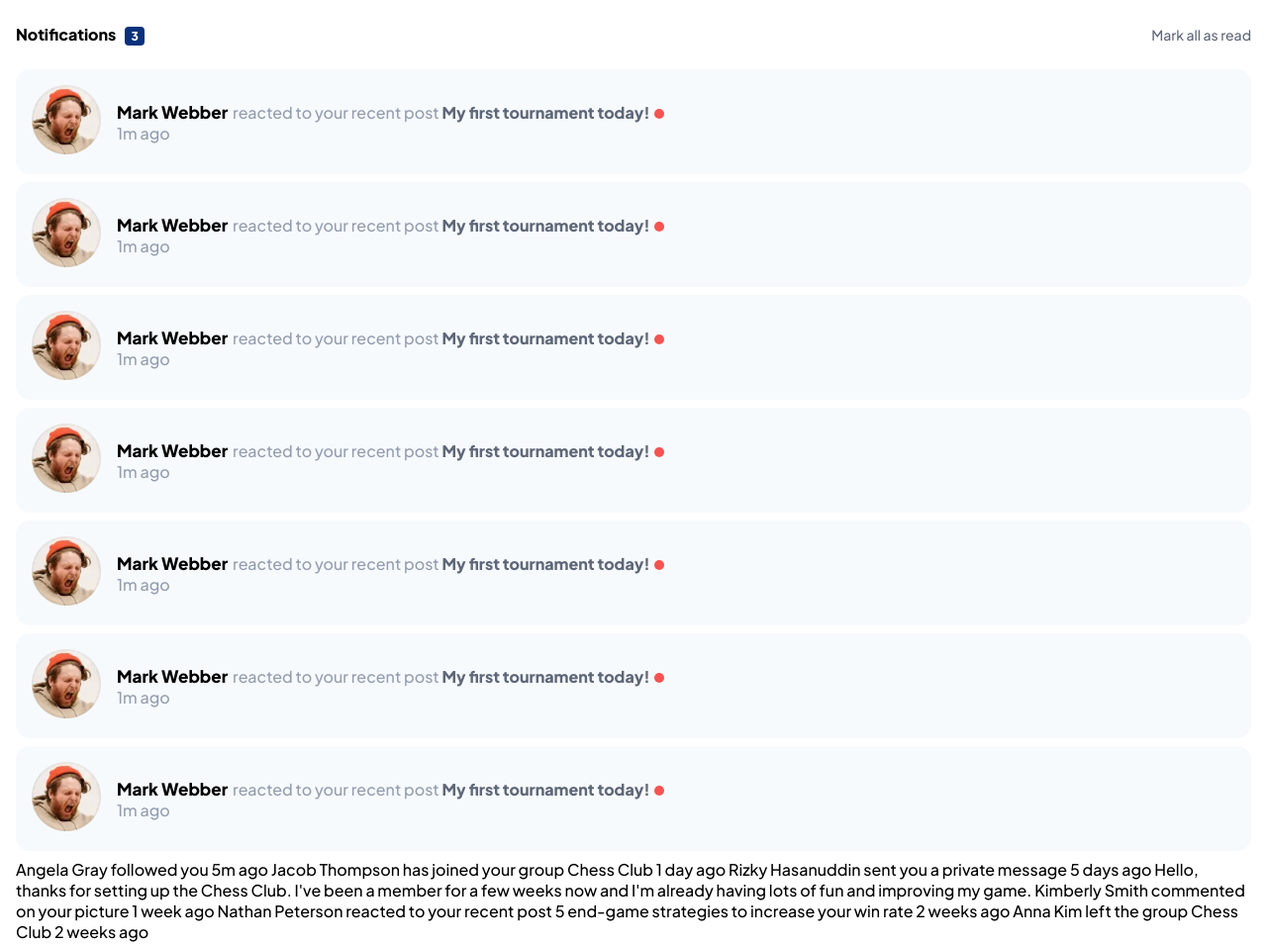
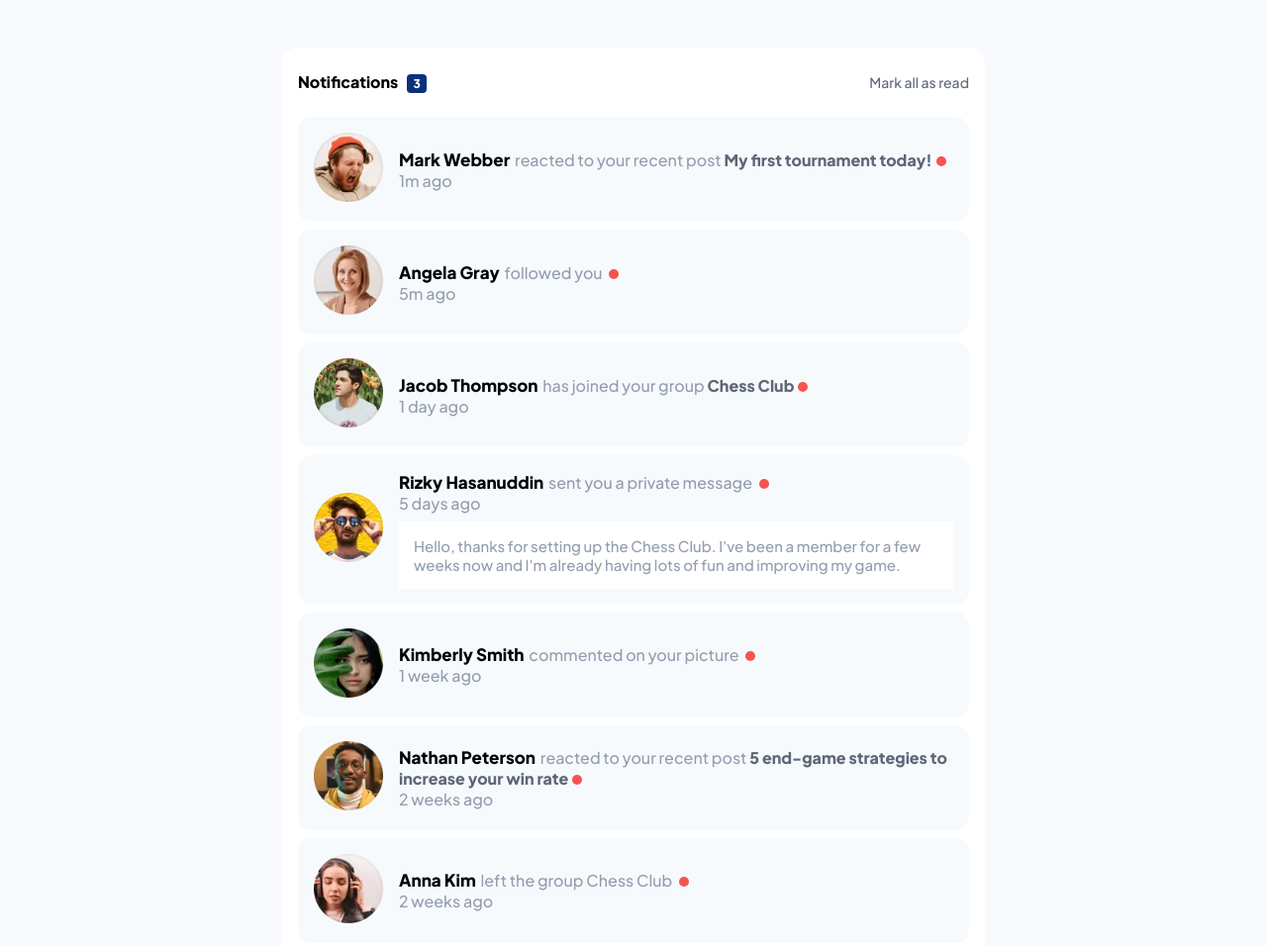
Before and after one commit to javascriptor1/notifications-page-main, a plain HTML site: page index.html in a window 1280 px wide. Shown: the top 956 px of the page at 99% size. Drawn offline with Linux system fonts and the light colour scheme.

Commit message:
users data updated

```diff
--- a/index.html
+++ b/index.html
@@ -47,9 +47,11 @@
         <div class="content-div__details">
           <div>
             <p class="content-div__text">
-              <span class="content-div__username">Mark Webber</span> reacted to
-              your recent post
-              <span class="content-div__post">My first tournament today!</span>
+              <a class="content-div__username" href="/">Mark Webber</a> reacted
+              to your recent post
+              <a class="content-div__post" href="/"
+                >My first tournament today!</a
+              >
             </p>
           </div>
           <p class="content-div__time">1m ago</p>
@@ -59,7 +61,7 @@
       <div class="content-div">
         <div>
           <img
-            src="assets/images/avatar-mark-webber.webp"
+            src="assets/images/avatar-angela-gray.webp"
             alt="user profile image"
           />
         </div>
@@ -67,19 +69,20 @@
         <div class="content-div__details">
           <div>
             <p class="content-div__text">
-              <span class="content-div__username">Mark Webber</span> reacted to
-              your recent post
-              <span class="content-div__post">My first tournament today!</span>
+              <a class="content-div__username" href="/">Angela Gray</a> followed
+              you
+              <span class="content-div__post"></span>
             </p>
           </div>
-          <p class="content-div__time">1m ago</p>
+          <p class="content-div__time">5m ago</p>
         </div>
       </div>
       <!-- content div items here -------------------------- -->
+
       <div class="content-div">
         <div>
           <img
-            src="assets/images/avatar-mark-webber.webp"
+            src="assets/images/avatar-jacob-thompson.webp"
             alt="user profile image"
           />
         </div>
@@ -87,19 +90,19 @@
         <div class="content-div__details">
           <div>
             <p class="content-div__text">
-              <span class="content-div__username">Mark Webber</span> reacted to
-              your recent post
-              <span class="content-div__post">My first tournament today!</span>
+              <a class="content-div__username" href="/">Jacob Thompson</a> has
+              joined your group
+              <a class="content-div__post" href="/">Chess Club</a>
             </p>
           </div>
-          <p class="content-div__time">1m ago</p>
+          <p class="content-div__time">1 day ago</p>
         </div>
       </div>
       <!-- content div items here -------------------------- -->
       <div class="content-div">
         <div>
           <img
-            src="assets/images/avatar-mark-webber.webp"
+            src="assets/images/avatar-rizky-hasanuddin.webp"
             alt="user profile image"
           />
         </div>
@@ -107,19 +110,25 @@
         <div class="content-div__details">
           <div>
             <p class="content-div__text">
-              <span class="content-div__username">Mark Webber</span> reacted to
-              your recent post
-              <span class="content-div__post">My first tournament today!</span>
+              <a class="content-div__username" href="/">Rizky Hasanuddin</a>
+              sent you a private message
+              <span class="content-div__post"></span>
             </p>
           </div>
-          <p class="content-div__time">1m ago</p>
+          <p class="content-div__time">5 days ago</p>
+          <p class="content-div__privateMessage">
+            Hello, thanks for setting up the Chess Club. I've been a member for
+            a few weeks now and I'm already having lots of fun and improving my
+            game.
+          </p>
         </div>
       </div>
       <!-- content div items here -------------------------- -->
+
       <div class="content-div">
         <div>
           <img
-            src="assets/images/avatar-mark-webber.webp"
+            src="assets/images/avatar-kimberly-smith.webp"
             alt="user profile image"
           />
         </div>
@@ -127,19 +136,20 @@
         <div class="content-div__details">
           <div>
             <p class="content-div__text">
-              <span class="content-div__username">Mark Webber</span> reacted to
-              your recent post
-              <span class="content-div__post">My first tournament today!</span>
+              <a class="content-div__username" href="/">Kimberly Smith</a>
+              commented on your picture
+              <span class="content-div__post"></span>
             </p>
           </div>
-          <p class="content-div__time">1m ago</p>
+          <p class="content-div__time">1 week ago</p>
         </div>
       </div>
       <!-- content div items here -------------------------- -->
+
       <div class="content-div">
         <div>
           <img
-            src="assets/images/avatar-mark-webber.webp"
+            src="assets/images/avatar-nathan-peterson.webp"
             alt="user profile image"
           />
         </div>
@@ -147,19 +157,22 @@
         <div class="content-div__details">
           <div>
             <p class="content-div__text">
-              <span class="content-div__username">Mark Webber</span> reacted to
-              your recent post
-              <span class="content-div__post">My first tournament today!</span>
+              <a class="content-div__username" href="/">Nathan Peterson</a>
+              reacted to your recent post
+              <a class="content-div__post" href="/"
+                >5 end-game strategies to increase your win rate</a
+              >
             </p>
           </div>
-          <p class="content-div__time">1m ago</p>
+          <p class="content-div__time">2 weeks ago</p>
         </div>
       </div>
       <!-- content div items here -------------------------- -->
+
       <div class="content-div">
         <div>
           <img
-            src="assets/images/avatar-mark-webber.webp"
+            src="assets/images/avatar-anna-kim.webp"
             alt="user profile image"
           />
         </div>
@@ -167,21 +180,14 @@
         <div class="content-div__details">
           <div>
             <p class="content-div__text">
-              <span class="content-div__username">Mark Webber</span> reacted to
-              your recent post
-              <span class="content-div__post">My first tournament today!</span>
+              <a class="content-div__username" href="/">Anna Kim</a> left the
+              group Chess Club
+              <span class="content-div__post"></span>
             </p>
           </div>
-          <p class="content-div__time">1m ago</p>
+          <p class="content-div__time">2 weeks ago</p>
         </div>
       </div>
-      Angela Gray followed you 5m ago Jacob Thompson has joined your group Chess
-      Club 1 day ago Rizky Hasanuddin sent you a private message 5 days ago
-      Hello, thanks for setting up the Chess Club. I've been a member for a few
-      weeks now and I'm already having lots of fun and improving my game.
-      Kimberly Smith commented on your picture 1 week ago Nathan Peterson
-      reacted to your recent post 5 end-game strategies to increase your win
-      rate 2 weeks ago Anna Kim left the group Chess Club 2 weeks ago
     </main>
 
     <footer class="attribution">
--- a/style.css
+++ b/style.css
@@ -16,6 +16,10 @@
 }
 body {
   font-family: "Plus Jakarta Sans", sans-serif;
+  display: flex;
+  flex-direction: column;
+  justify-content: center;
+  align-items: center;
 }
 
 .main-container {
@@ -41,14 +45,19 @@ div h1 span {
   font-size: 12px;
   padding: 2px 0.4rem;
   border-radius: 4px;
-  vertical-align:middle;
+  vertical-align: middle;
   display: inline-block;
   margin-left: 0.5em;
-
 }
 .header-div__readAll {
   color: var(--Dark-grayish-blue);
   font-size: 14px;
+}
+.header-div__readAll:hover {
+  color: var(--Blue);
+  font-size: 14px;
+  cursor: pointer;
+  font-weight: bold;
 }
 
 /* Content div style ----------------- */
@@ -64,7 +73,7 @@ div h1 span {
   margin-bottom: 0.5em;
 }
 
-img[alt="user profile image"]{
+img[alt="user profile image"] {
   width: 70px;
   height: 70px;
 }
@@ -73,6 +82,12 @@ img[alt="user profile image"]{
   font-size: 17px;
   color: black;
   margin-right: 2px;
+  text-decoration: none;
+
+}
+.content-div__username:hover ,
+.content-div__post:hover{
+    color: var(--Blue);
 }
 .content-div__text {
   color: var(--Grayish-blue);
@@ -81,9 +96,10 @@ img[alt="user profile image"]{
 .content-div__post {
   font-weight: 800;
   color: var(--Dark-grayish-blue);
+  text-decoration: none;
 }
 .content-div__post::after {
-    content: '';
+  content: "";
   height: 10px;
   width: 10px;
   background-color: var(--Red);
@@ -93,5 +109,22 @@ img[alt="user profile image"]{
 }
 .content-div__time {
   color: var(--Grayish-blue);
+}
+.content-div__privateMessage {
+padding: 1em;
+  border: 2px solid --Grayish-blue;
+  background-color: #fff;
+  margin-top: 0.5em;
+  color: var(--Grayish-blue);
+  font-size: 15px;
+}
 
+@media (min-width: 1024px) {
+  body {
+    background-color: #f9fafe;
+    padding-top: 3rem;
   }
+  .main-container {
+    max-width: 710px;
+  }
+}
```
Lines whose indentation alone changed are shown as unchanged.
